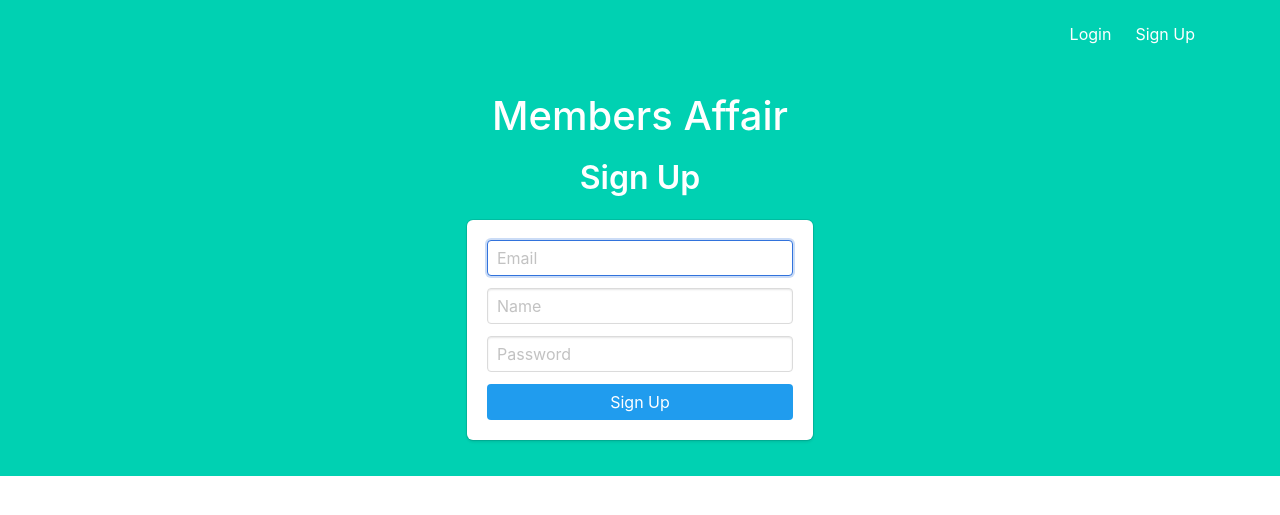
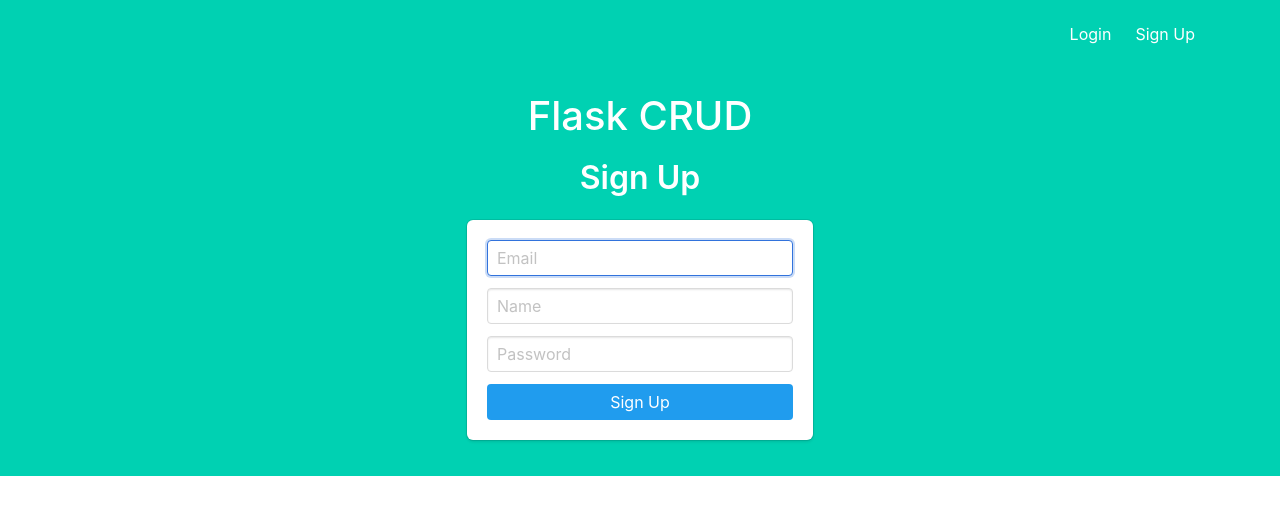
Before and after one commit to kentahatt/Flask-CRUD, a Flask app: page /signup in a window 1280 px wide. Shown: the top 515 px of the page. Run offline with Flask 3, Linux system fonts and the light colour scheme; some libraries are stand-ins or nearby versions.

Commit message:
Changed header

```diff
--- a/templates/base/base.html
+++ b/templates/base/base.html
@@ -5,7 +5,7 @@
     <meta charset="utf-8">
     <meta http-equiv="X-UA-Compatible" content="IE=edge">
     <meta name="viewport" content="width=device-width, initial-scale=1">
-    <title>Members Affair</title>
+    <title>Flask CRUD</title>
     <link rel="stylesheet" href="https://cdnjs.cloudflare.com/ajax/libs/bulma/0.7.2/css/bulma.min.css" />
     <link rel="stylesheet" type="text/css" href="{{ url_for('static', filename = 'css/bootstrap.min.css')}}" >
 </head>
@@ -50,7 +50,7 @@
 
         <div class="hero-body">
             <div class="container has-text-centered">
-                <h1>Members Affair</h1>
+                <h1>Flask CRUD</h1>
 
                {% block content %}
                {% endblock %}
```
